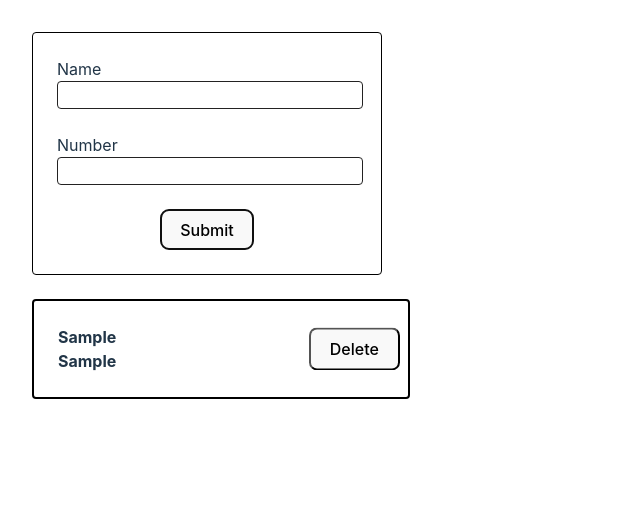
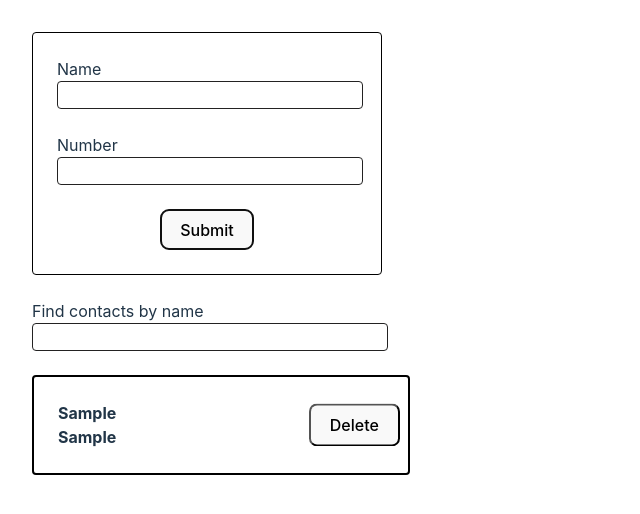
Before and after one commit to Iva-nova-vita/goit-react-hw-03, a React (Vite) app: page / in a window 1280 px wide. Both pictures are taken after typing "Sample", "Sample" into the empty fields and a click on the button "Submit". Shown: the top 514 px of the page, without its empty margins (0-640 px from the left). Built offline with nearby package versions, Linux system fonts and the light colour scheme.

Commit message:
SearchBox component

```diff
--- a/src/App.jsx
+++ b/src/App.jsx
@@ -1,11 +1,17 @@
 import ContactForm from '../src/components/ContactForm/ContactForm';
+import SearchBox from './components/SearchBox/SearchBox';
 import ContactList from './components/ContactList/ContactList';
 import { useState } from 'react';
 import './App.css';
 
 function App() {
-  const [contacts, setContacts] = useState([])
-
+  const [contacts, setContacts] = useState([]);
+  // const filter = '';
+  const [filter, setFilter] = useState('');
+  // useEffect(
+  //   () => localStorage.setItem('feedback', JSON.stringify(feedback)),
+  //   [contacts]
+  // );
 
   const initialValues = {
     name: '',
@@ -15,11 +21,15 @@ function App() {
   const onSubmit = (values, actions) => {
     console.log(values, 'values');
     console.log(actions, 'actions');
-    setContacts([...contacts, values])
-    actions.resetForm()
+    setContacts([...contacts, values]);
+    actions.resetForm();
   };
 
-
+  // function filter(value) {
+  //   setFilteredContacts(
+  //     contacts.filter((contact) => contact.name.contains(value))
+  //   );
+  // }
 
   return (
     <>
@@ -27,8 +37,14 @@ function App() {
         initialValues={initialValues}
         onSubmit={onSubmit}
       ></ContactForm>
-
-      <ContactList contacts={contacts} setContacts={setContacts}></ContactList>
+      <SearchBox
+        setFilter={setFilter}
+      ></SearchBox>
+      <ContactList
+        contacts={contacts}
+        setContacts={setContacts}
+        filter={filter}
+      ></ContactList>
     </>
   );
 }
--- a/src/components/Contact/Contact.module.css
+++ b/src/components/Contact/Contact.module.css
@@ -7,6 +7,7 @@
     border-radius: 4px;
     text-align: left;
     margin: 24px 24px 24px 0;
+    display: inline-block;
 }
 
 .name, .phone {
--- a/src/components/ContactList/ContactList.jsx
+++ b/src/components/ContactList/ContactList.jsx
@@ -1,11 +1,12 @@
 import Contact from '../Contact/Contact';
 import css from './ContactList.module.css';
 
-export default function ContactList({ contacts, setContacts }) {
+export default function ContactList({ contacts, setContacts, filter }) {
   console.log(contacts);
+  const filteredContacts = contacts.filter((contact) => contact.name.toLowerCase().includes(filter));
   return (
     <ul className={css.list}>
-      {contacts.map((contact, i) => {
+      {filteredContacts.map((contact, i) => {
         return (
           <Contact
             key={i}
--- a/src/components/ContactList/ContactList.module.css
+++ b/src/components/ContactList/ContactList.module.css
@@ -1,4 +1,5 @@
 .list {
     margin: 0;
     padding: 0;
+    text-align: left;
 }
--- /dev/null
+++ b/src/components/SearchBox/SearchBox.jsx
@@ -0,0 +1,14 @@
+import css from './SearchBox.module.css'
+
+export default function SearchBox({ setFilter }) {
+  function filterContacts(e) {
+    setFilter(e.target.value.toLowerCase());
+  }
+
+  return (
+    <div className={css.search}>
+        <label htmlFor="search">Find contacts by name</label>
+      <input onInput={filterContacts} id='search'></input>
+    </div>
+  );
+}
--- /dev/null
+++ b/src/components/SearchBox/SearchBox.module.css
@@ -0,0 +1,13 @@
+.search {
+  margin-top: 24px;
+  text-align: left;
+  width: 350px;
+
+  input {
+    display: block;
+    width: 100%;
+    height: 24px;
+    border-radius: 4px;
+    border: 1px rgb(35, 34, 34) solid;
+  }
+}
```
